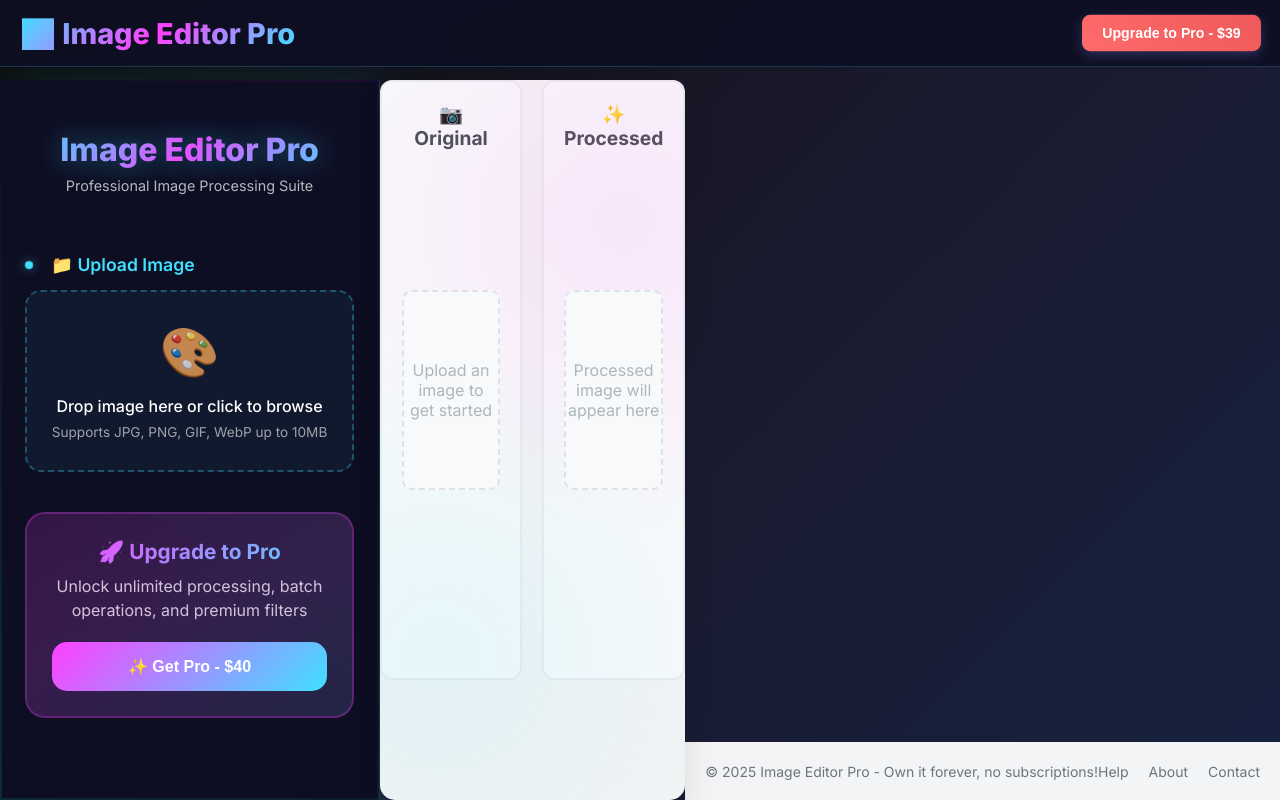
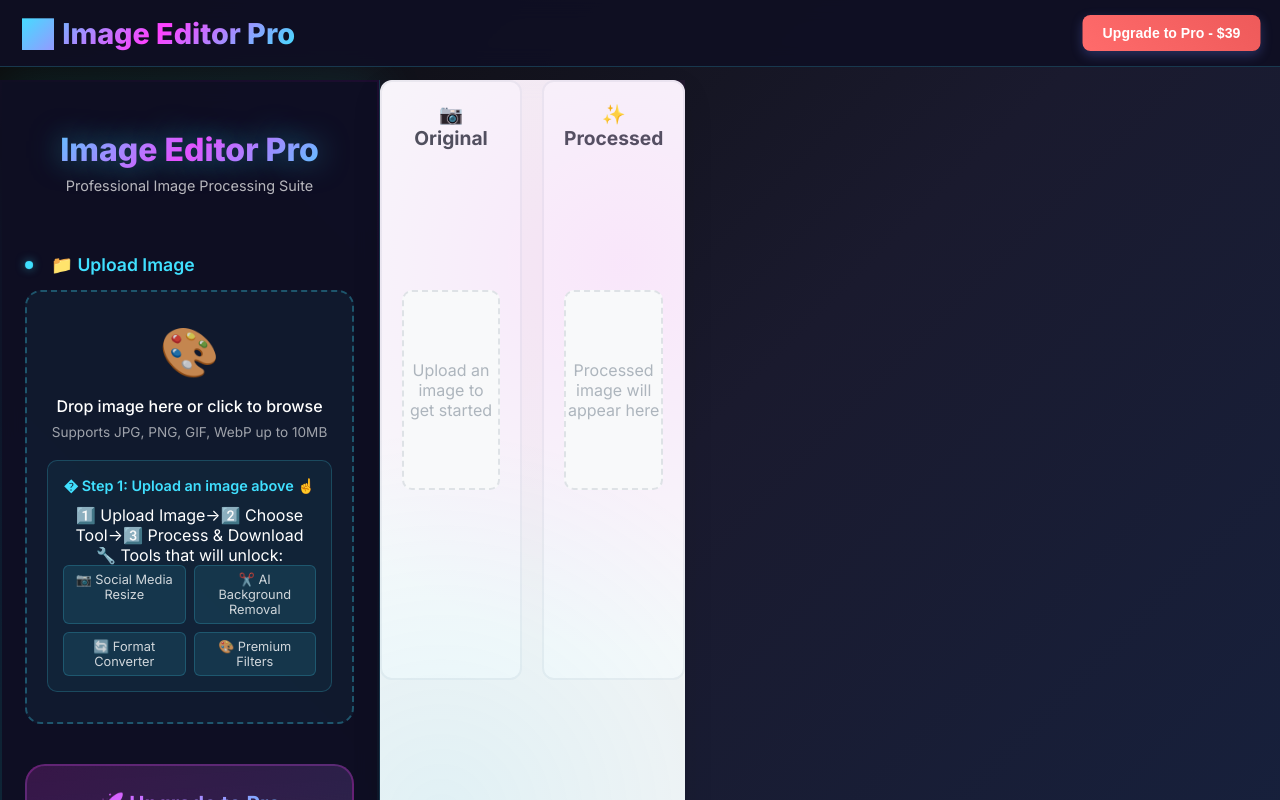
Before and after one commit to Gizmo207/image-tool, a React (Vite) app: page / in a window 1280 px wide. Shown: the top 800 px of the page. Built offline with nearby package versions, Linux system fonts and the light colour scheme.

Commit message:
feat: Add tools preview section to PremiumSidebar with upload instructions and tool indicators

```diff
--- a/src/components/layout/PremiumSidebar.css
+++ b/src/components/layout/PremiumSidebar.css
@@ -203,6 +203,38 @@
 .upload-hint {
     font-size: 0.85rem;
     color: rgba(255, 255, 255, 0.6);
+}
+
+.tools-preview {
+    margin-top: 20px;
+    padding: 15px;
+    background: rgba(64, 224, 255, 0.05);
+    border: 1px solid rgba(64, 224, 255, 0.2);
+    border-radius: 10px;
+}
+
+.preview-title {
+    font-size: 0.9rem;
+    font-weight: 600;
+    color: #40e0ff;
+    margin-bottom: 10px;
+    text-align: center;
+}
+
+.preview-tools {
+    display: grid;
+    grid-template-columns: repeat(2, 1fr);
+    gap: 8px;
+}
+
+.preview-tool {
+    font-size: 0.8rem;
+    color: rgba(255, 255, 255, 0.8);
+    padding: 6px 10px;
+    background: rgba(64, 224, 255, 0.1);
+    border-radius: 6px;
+    text-align: center;
+    border: 1px solid rgba(64, 224, 255, 0.2);
 }
 
 .image-info {
--- a/src/components/layout/PremiumSidebar.js
+++ b/src/components/layout/PremiumSidebar.js
@@ -4,14 +4,25 @@ import { imageProcessor } from '../../utils/imageProcessor';
 import './PremiumSidebar.css';
 
 const PremiumSidebar = ({ onImageUpload, originalImage, setProcessedImage, setIsProcessing, hasProLicense }) => {
+  console.log('🎨 PremiumSidebar render:', {
+    hasOriginalImage: !!originalImage,
+    originalImageDimensions: originalImage ? `${originalImage.width}x${originalImage.height}` : 'none',
+    hasProLicense
+  });
+
   const [dragOver, setDragOver] = useState(false);
   const [activeTab, setActiveTab] = useState('upload');
   const fileInputRef = useRef(null);
 
   const handleFileSelect = (file) => {
+    console.log('🎯 PremiumSidebar: File selected:', file);
     if (file && file.type.startsWith('image/')) {
+      console.log('✅ Valid image file, calling onImageUpload');
       onImageUpload(file);
       setActiveTab('resize');
+    } else {
+      console.log('❌ Invalid file type:', file?.type);
+      alert('Please select a valid image file (JPG, PNG, GIF, WebP)');
     }
   };
 
@@ -89,6 +100,26 @@ const PremiumSidebar = ({ onImageUpload, originalImage, setProcessedImage, setIs
             <div className="upload-hint">
               Supports JPG, PNG, GIF, WebP up to 10MB
             </div>
+
+            {!originalImage && (
+              <div className="tools-preview">
+                <p className="preview-title">� Step 1: Upload an image above ☝️</p>
+                <div className="step-indicator">
+                  <span className="step current">1️⃣ Upload Image</span>
+                  <span className="step-arrow">→</span>
+                  <span className="step next">2️⃣ Choose Tool</span>
+                  <span className="step-arrow">→</span>
+                  <span className="step next">3️⃣ Process & Download</span>
+                </div>
+                <p className="preview-subtitle">🔧 Tools that will unlock:</p>
+                <div className="preview-tools">
+                  <span className="preview-tool">📷 Social Media Resize</span>
+                  <span className="preview-tool">✂️ AI Background Removal</span>
+                  <span className="preview-tool">🔄 Format Converter</span>
+                  <span className="preview-tool">🎨 Premium Filters</span>
+                </div>
+              </div>
+            )}
 
             <input
               ref={fileInputRef}
```
